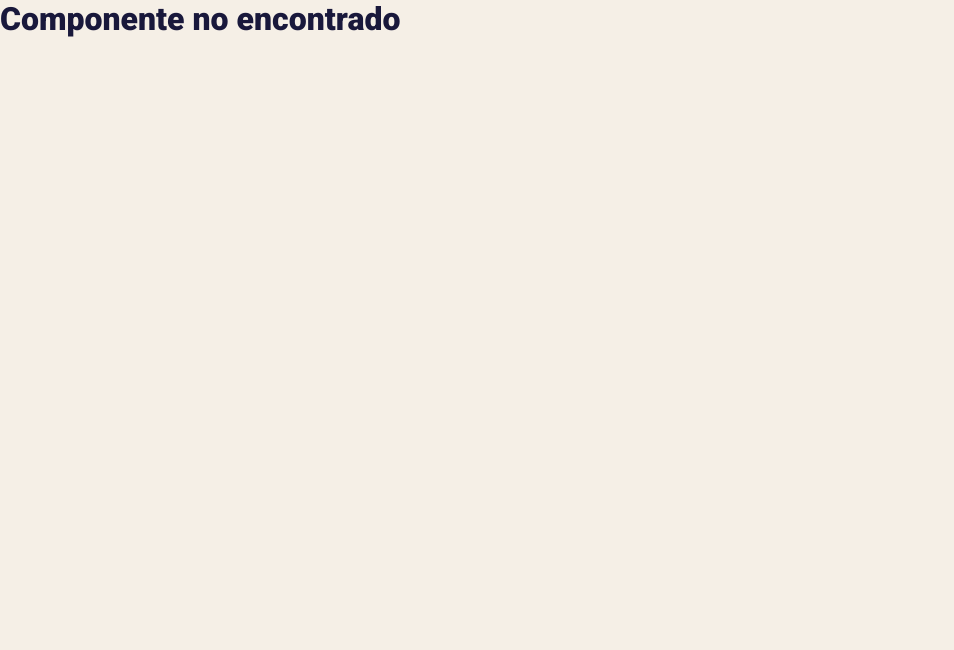
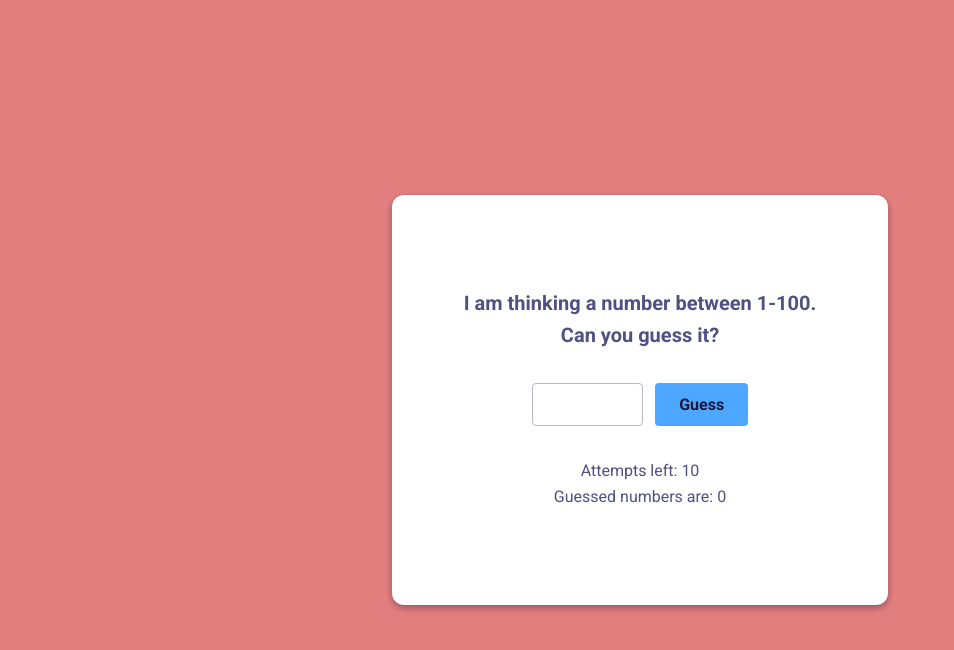
Before and after one commit to IAOsan/30-days-angular-proyects, an Angular app: page /projects/day/5 in a window 1280 px wide. Shown: the top 650 px of the page, without its empty margins (0-954 px from the left). Built offline with nearby package versions, Linux system fonts and the light colour scheme.

Commit message:
feat(guess-number): register project in project service and initial project setup, base structure and layout

```diff
--- /dev/null
+++ b/src/app/features/projects/components/day5-guessNumber/guessNumber.component.html
@@ -0,0 +1,16 @@
+<main
+  class="bg-danger-400 pt-6 pb-6 d-flex flex-column align-items-center justify-content-center w-100 mh-100vh"
+>
+    <div class="bg-light-50 shadow-1 rounded-3 pt-6 pb-6 pl-6 pr-6">
+        <p class="heading-6 mt-6 ml-6 mr-6 pt-4 text-center text-dark-400"><b>I am thinking a number between 1-100.</b></p>
+        <p class="heading-6 text-center text-dark-400"><b>Can you guess it?</b></p>
+        <form class="d-flex gap gap--sm mx-auto mt-6 mb-6 w-50">
+            <input type="number" name="number" id="numberInput" class="form__control text-center">
+            <button class="button button--info" type="submit">
+                <b>Guess</b>
+            </button>
+        </form>
+        <p class="text-center text-dark-400">Attempts left: 10</p>
+        <p class="mb-6 pb-6 text-center text-dark-400">Guessed numbers are: 0</p>
+    </div>
+</main>
--- a/src/app/features/projects/project.service.ts
+++ b/src/app/features/projects/project.service.ts
@@ -4,6 +4,7 @@ import { ProfileCardComponent } from './components/day1-profileCard/profileCard.
 import { CounterComponent } from './components/day2-counter/counter.component';
 import { TodoListComponent } from './components/day3-todoList/todoList.component';
 import { StopwatchComponent } from './components/day4-stopwatch/stopwatch.component';
+import { GuessNumberComponent } from './components/day5-guessNumber/guessNumber.component';
 
 const PROJECT_COMPONENTS_MAP = new Map<number, IProject>([
   [
@@ -42,6 +43,15 @@ const PROJECT_COMPONENTS_MAP = new Map<number, IProject>([
       component: StopwatchComponent,
     },
   ],
+  [
+   5,
+    {
+      name: 'Guess the number',
+      day: 5,
+      image: 'images/guess-number.png',
+      component: GuessNumberComponent,
+    },
+  ],
 ]);
 
 @Injectable({
--- a/src/styles.css
+++ b/src/styles.css
@@ -712,6 +712,9 @@ img {
 .gap {
   gap: var(--space-5);
 }
+.gap--sm {
+  gap: var(--space-3);
+}
 
 .image-wrapper {
   background-color: var(--c-light-600);
@@ -1146,6 +1149,9 @@ img {
 .w-100 {
   width: 100%;
 }
+.w-50 {
+  width: 50%;
+}
 .h-100 {
   height: 100%;
 }
```
Also changed, not shown: src/app/features/projects/components/day5-guessNumber/guessNumber.component.ts (added, +7 -0 lines), public/images/guess-number.png (added).
